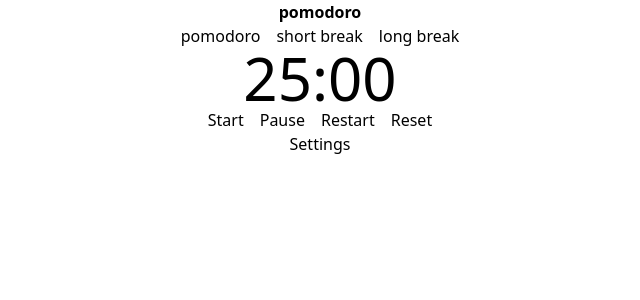
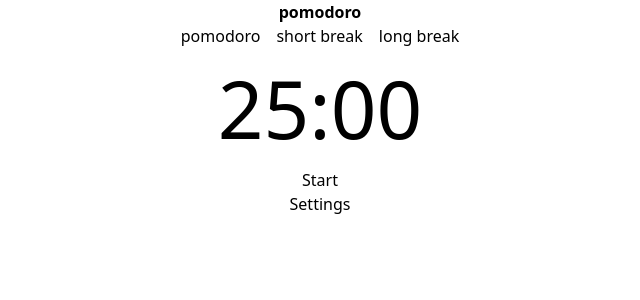
Before and after one commit to adenercan/pomodoro-app, a React (Vite) app: page / in a window 1280 px wide. Shown: the top 300 px of the page, without its empty margins (320-960 px from the left). Built offline with nearby package versions, Linux system fonts and the light colour scheme.

Commit message:
feat: dynamic controls based on timer state

```diff
--- a/src/App.jsx
+++ b/src/App.jsx
@@ -66,7 +66,7 @@ function App() {
       <h1 className="flex justify-center font-bold">pomodoro</h1>
       <ModeSelector mode={mode} onModeChange={handleModeChange}/>
       <TimerDisplay time={time} onChange={() => setTime(modeTimes)}/>
-      <Controls onStart={handleStart} onPause={handlePause} onReset={handleReset} onRestart={handleRestart}/>
+      <Controls onStart={handleStart} onPause={handlePause} onReset={handleReset} onRestart={handleRestart} isRunning={isRunning} time={time}/>
       <div className="flex justify-center">
         <button onClick={() => setShowSettings(prev => !prev)}>Settings</button>
       </div>
--- a/src/components/controls.jsx
+++ b/src/components/controls.jsx
@@ -1,12 +1,18 @@
 import React from "react";
 
-export const Controls = ({ onStart, onPause, onReset, onRestart }) => {
+export const Controls = ({ onStart, onPause, onReset, onRestart, isRunning, time }) => {
     return (
         <div className="flex gap-4 justify-center">
-            <button onClick={onStart}>Start</button>
-            <button onClick={onPause}>Pause</button>
-            <button onClick={onRestart}>Restart</button>
-            <button onClick={onReset}>Reset</button>
+            {time === 0 ? (
+                <button onClick={onRestart}>Restart</button>
+            ) : isRunning ? (
+                <>
+                <button onClick={onPause}>Pause</button>
+                <button onClick={onReset}>Reset</button>
+                </>
+            ) : (
+                <button onClick={onStart}>Start</button>
+            )}
         </div>
     )
 }
--- a/src/components/timerDisplay.jsx
+++ b/src/components/timerDisplay.jsx
@@ -6,7 +6,7 @@ export const TimerDisplay = ({time}) => {
     const seconds = time % 60;
 
     return (
-        <div className="text-6xl text-center">
+        <div className="text-[80px] text-center">
             {minutes}:{seconds.toString().padStart(2,"0")}
         </div>
     )
```
